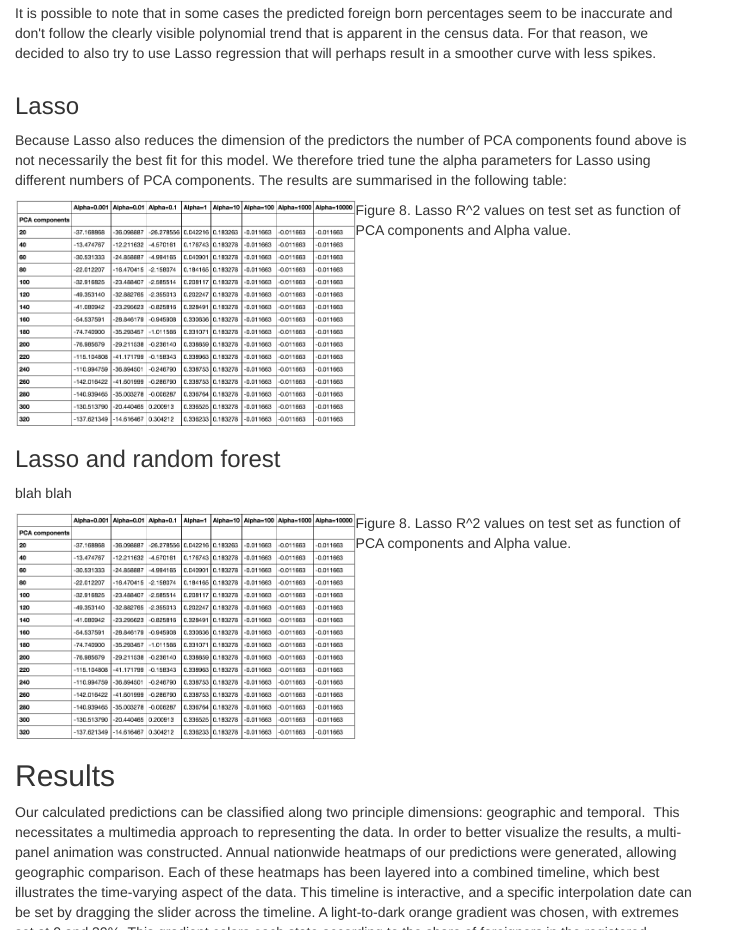
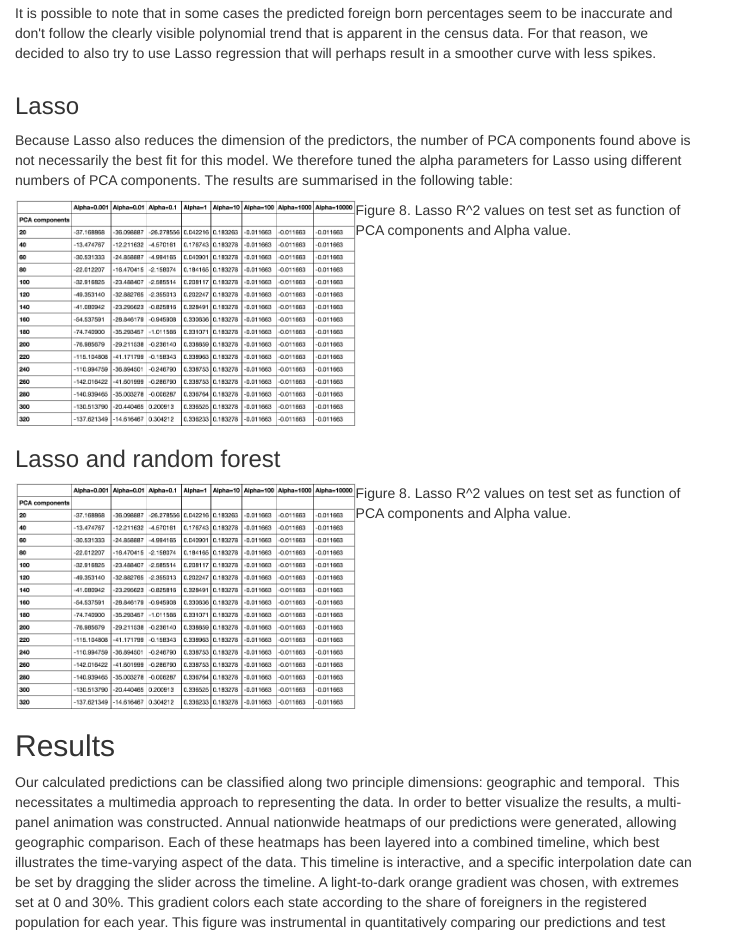
Before and after one commit to bencmbrook/Baby-Names, a plain HTML site: page index.html in a window 1280 px wide. Shown: the part 5477-6407 px from the top of the page, without its empty margins (0-739 px from the left). Drawn offline with nearby package versions, Linux system fonts and the light colour scheme.

Commit message:
working on methods

```diff
--- a/index.html
+++ b/index.html
@@ -308,7 +308,7 @@
               <div class="col-md-8 offset-md-2">
                 <h3>Lasso</h3>
                 <p>
-                  Because Lasso also reduces the dimension of the predictors the number of PCA components found above is not necessarily the best fit for this model. We therefore tried tune the alpha parameters for Lasso using different numbers of PCA components. The results are summarised in the following table:
+                  Because Lasso also reduces the dimension of the predictors, the number of PCA components found above is not necessarily the best fit for this model. We therefore tuned the alpha parameters for Lasso using different numbers of PCA components. The results are summarised in the following table:
                 </p>
                 <figure class="figure">
                   <img src="img/lasso_tuning.png" class="figure-img img-fluid rounded", style="float:left; width: 50%">
@@ -319,7 +319,7 @@
               <div class="col-md-8 offset-md-2">
                 <h3>Lasso and random forest</h3>
                 <p>
-                  blah blah
+
                 </p>
                 <figure class="figure">
                   <img src="img/lasso_tuning.png" class="figure-img img-fluid rounded", style="float:left; width: 50%">
```
